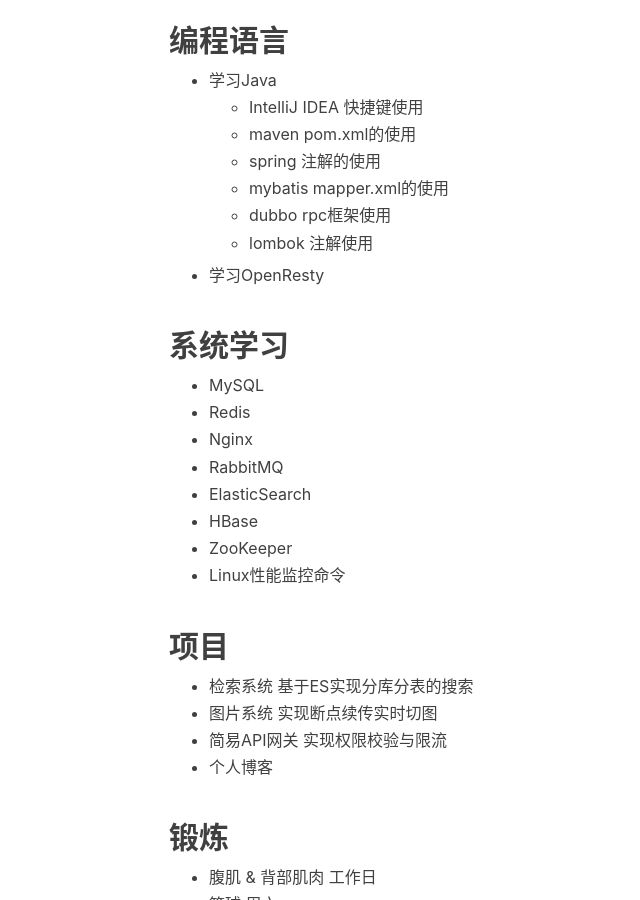
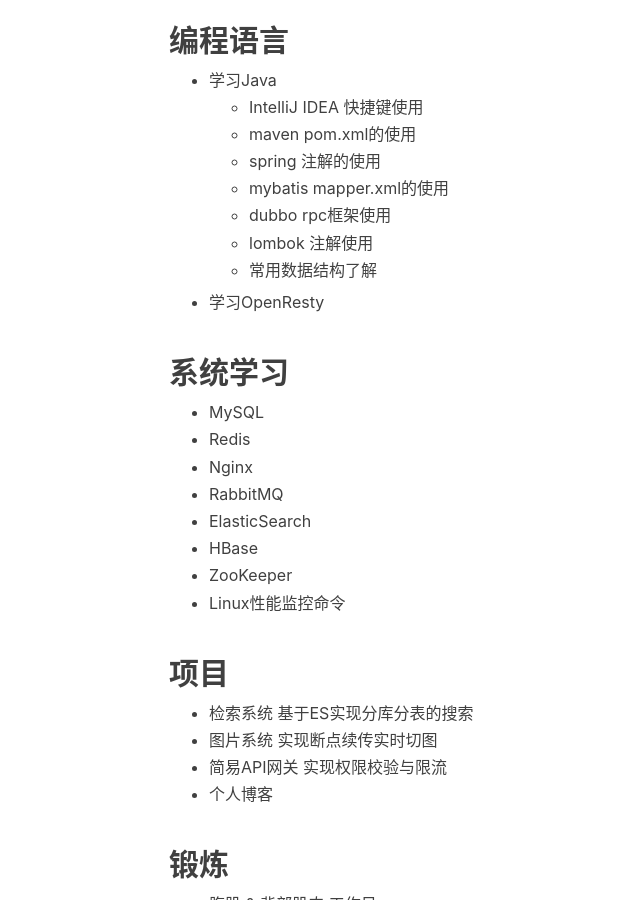
Before and after one commit to bug1024/jeet-blog, a Jekyll site: the page built from _posts/2017-03-08-2017plan.md, in a window 1280 px wide and 900 px high, scrolled down 549 px. Shown: the whole window, without its empty margins (96-736 px from the left). Built offline with Jekyll 4.4.1, drawn with Linux system fonts in a browser that asks for light colours; nearby versions of some CDN libraries; comment, search, counter and statistics services are not loaded.

Commit message:
update post

```diff
--- a/_posts/2017-03-08-2017plan.md
+++ b/_posts/2017-03-08-2017plan.md
@@ -17,6 +17,7 @@
     * mybatis mapper.xml的使用
     * dubbo rpc框架使用
     * lombok 注解使用
+    * 常用数据结构了解
  - 学习OpenResty
 
 ## 系统学习
```
